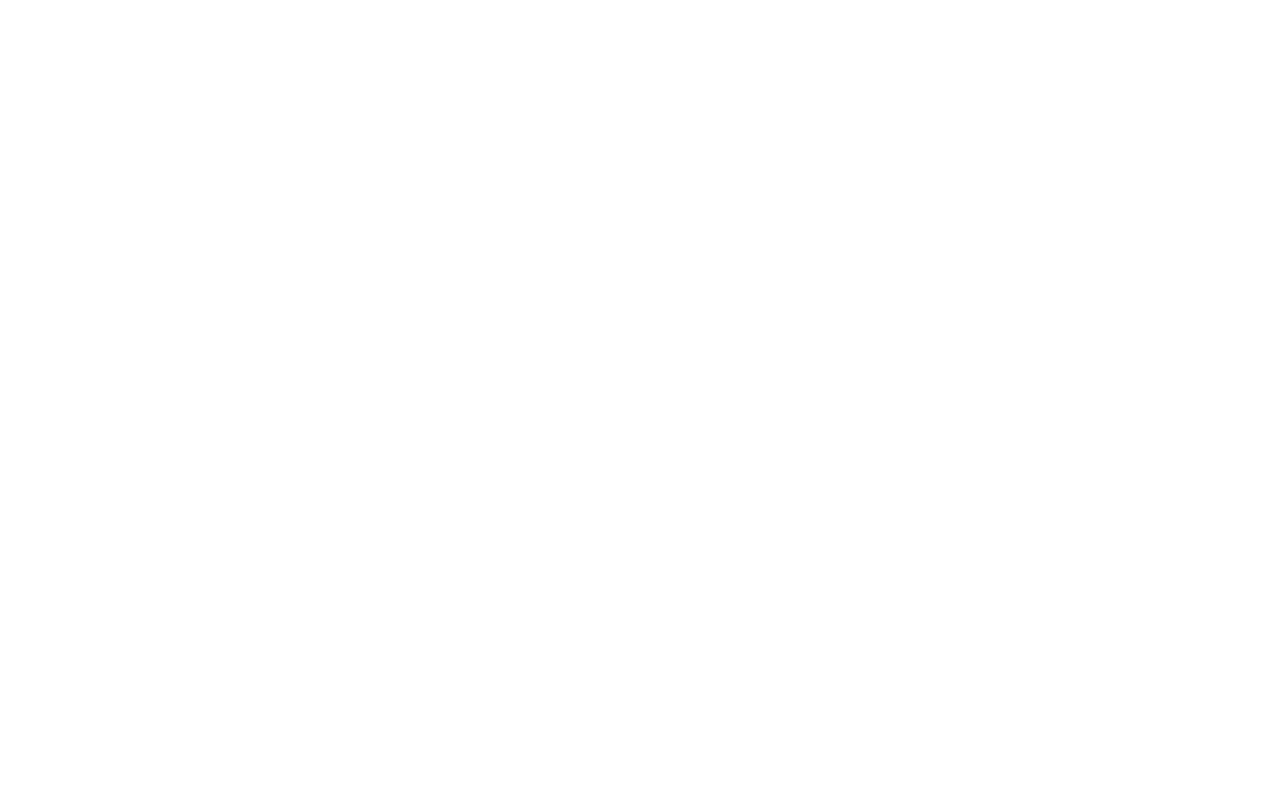
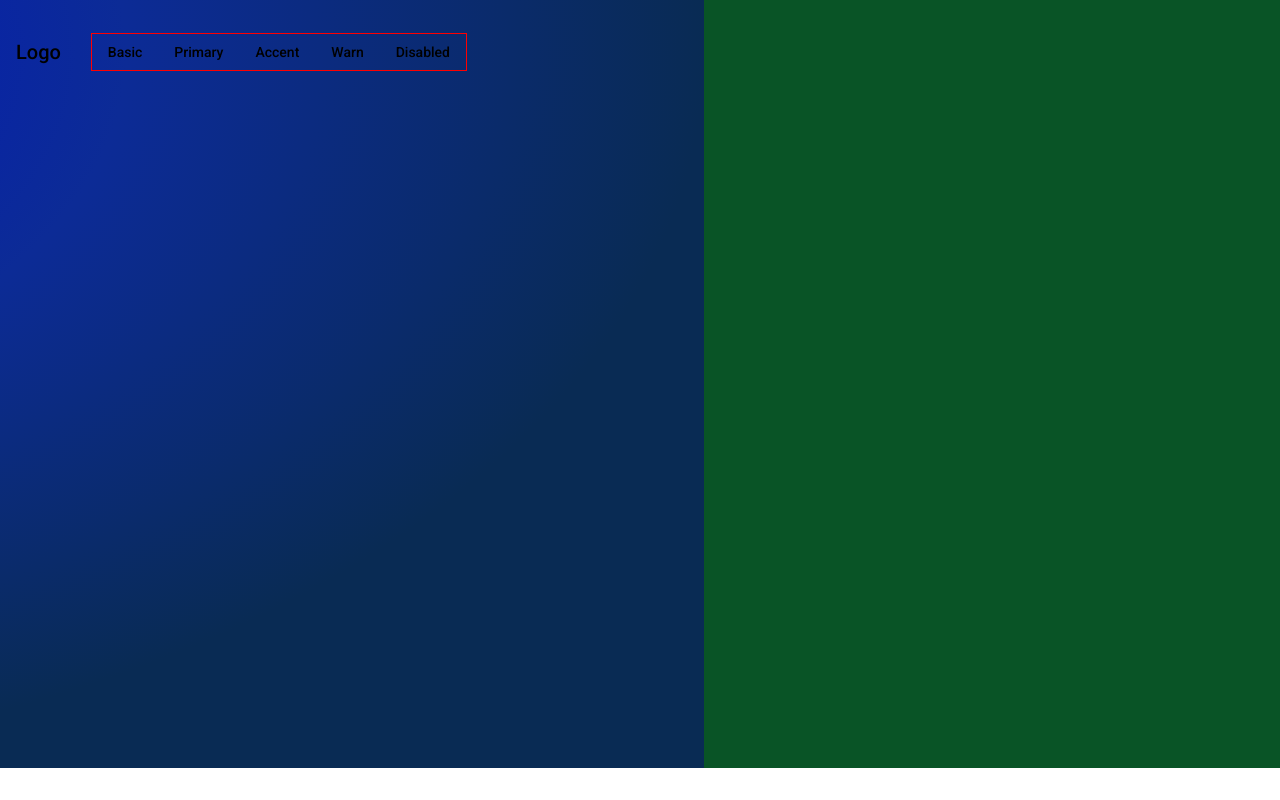
Before and after one commit to BrendowLincoln/PerfectHome, an Angular app: page / in a window 1280 px wide. Built offline with nearby package versions, Linux system fonts and the light colour scheme.

Commit message:
WIP: Trabalhando na primeira secao da home e header

```diff
--- a/angular.json
+++ b/angular.json
@@ -34,6 +34,7 @@
               "src/assets"
             ],
             "styles": [
+              "./node_modules/@angular/material/prebuilt-themes/indigo-pink.css",
               "src/styles.scss"
             ],
             "scripts": []
@@ -102,6 +103,7 @@
               "src/assets"
             ],
             "styles": [
+              "./node_modules/@angular/material/prebuilt-themes/indigo-pink.css",
               "src/styles.scss"
             ],
             "scripts": []
--- a/package.json
+++ b/package.json
@@ -11,6 +11,7 @@
   "private": true,
   "dependencies": {
     "@angular/animations": "~12.0.4",
+    "@angular/cdk": "^12.2.6",
     "@angular/common": "~12.0.4",
     "@angular/compiler": "~12.0.4",
     "@angular/core": "~12.0.4",
--- a/src/app/app.module.ts
+++ b/src/app/app.module.ts
@@ -4,7 +4,8 @@
 import { AppRoutingModule } from './app-routing.module';
 import { AppComponent } from './app.component';
 import { HomeComponent } from './home/home.component';
-import { MaterialPublicModule } from './material.module';
+import { MaterialModule } from './material.module';
+import { BrowserAnimationsModule } from '@angular/platform-browser/animations';
 
 @NgModule({
   declarations: [
@@ -14,7 +15,8 @@
   imports: [
     BrowserModule,
     AppRoutingModule,
-    MaterialPublicModule
+    MaterialModule,
+    BrowserAnimationsModule
   ],
   providers: [],
   bootstrap: [AppComponent]
--- a/src/app/home/home.component.html
+++ b/src/app/home/home.component.html
@@ -1,5 +1,24 @@
-<!-- NAVBAR -->
+<!-- PRIMARY SECTION -->
+<section class="primary-section">
+    <!-- NAVBAR -->
+    <mat-toolbar class="header">
+        <mat-toolbar-row>
+            <span >Logo</span>
+            <div class="menu">
+                <button mat-button>Basic</button>
+                <button mat-button class="menu-botton">Primary</button>
+                <button mat-button class="menu-botton">Accent</button>
+                <button mat-button class="menu-botton">Warn</button>
+                <button mat-button class="menu-botton">Disabled</button>
+            </div>
+        </mat-toolbar-row>
+    </mat-toolbar>
+    <!-- /NAVBAR -->
+    <div class="primary-section-color">
 
+    </div>
+    <div class="primary-section-image">
 
-
-<!-- /NAVBAR -->
+    </div>
+</section>
+<!-- /PRIMARY SECTION -->
--- a/src/app/home/home.component.scss
+++ b/src/app/home/home.component.scss
@@ -0,0 +1,38 @@
+:host ::ng-deep mat-toolbar {
+    background-color: transparent;
+}
+
+.primary-section {
+    height: 768px;
+    position: relative;
+    display: flex;
+    flex-direction: row;
+
+    .header  {
+        display: flex;
+        flex-direction: row;
+        align-items: center;
+        position: absolute;
+        top: 0;
+        height: 104px;
+        color: black;
+
+        .menu {
+            border: 1px solid red;
+            margin-left: 30px;
+        }
+
+    }
+
+    .primary-section-color {
+        width: 55%;
+        height: 100%;
+        background: radial-gradient(farthest-side at -64% 7%, #0014C7 , #0C2B96, #092B54);
+    }
+
+    .primary-section-image {
+        width: 45%;
+        height: 100%;
+        background-color: #095426;
+    }
+}
--- a/src/index.html
+++ b/src/index.html
@@ -6,8 +6,11 @@
   <base href="/">
   <meta name="viewport" content="width=device-width, initial-scale=1">
   <link rel="icon" type="image/x-icon" href="favicon.ico">
+  <link rel="preconnect" href="https://fonts.gstatic.com">
+  <link href="https://fonts.googleapis.com/css2?family=Roboto:wght@300;400;500&display=swap" rel="stylesheet">
+  <link href="https://fonts.googleapis.com/icon?family=Material+Icons" rel="stylesheet">
 </head>
-<body>
+<body class="mat-typography">
   <app-root></app-root>
 </body>
 </html>
--- a/src/styles.scss
+++ b/src/styles.scss
@@ -1 +1,4 @@
 /* You can add global styles to this file, and also import other style files */
+
+html, body { height: 100%; }
+body { margin: 0; font-family: Roboto, "Helvetica Neue", sans-serif; }
```
Also changed, not shown: src/app/material.module.ts (+8 -3 lines), 2 other files (tests, documents, lock files or other folders).
